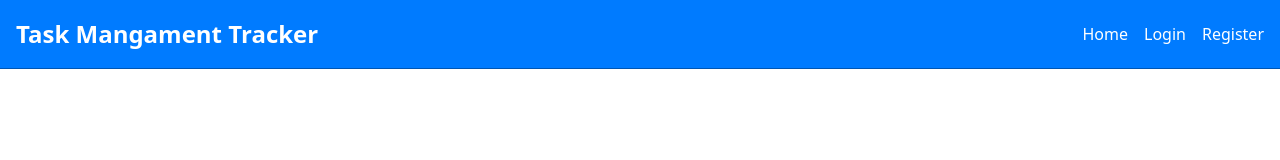
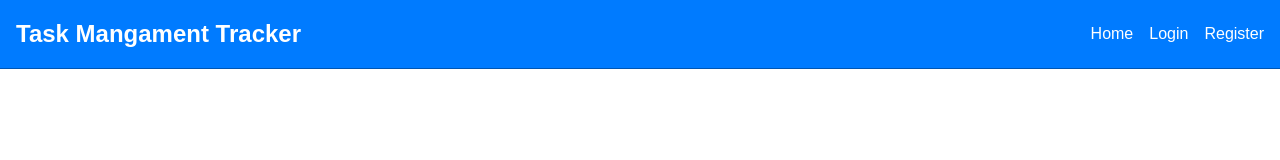
Before and after one commit to RoaaTareq/Task-Management-Web-FE, a React (Create React App) app: page / in a window 1280 px wide. Shown: the top 160 px of the page. Built offline with nearby package versions, Linux system fonts and the light colour scheme.

Commit message:
first vsersion

```diff
--- a/src/index.css
+++ b/src/index.css
@@ -1,13 +1,16 @@
-body {
+* {
   margin: 0;
-  font-family: -apple-system, BlinkMacSystemFont, 'Segoe UI', 'Roboto', 'Oxygen',
-    'Ubuntu', 'Cantarell', 'Fira Sans', 'Droid Sans', 'Helvetica Neue',
-    sans-serif;
-  -webkit-font-smoothing: antialiased;
-  -moz-osx-font-smoothing: grayscale;
+  padding: 0;
+  box-sizing: border-box;
 }
 
-code {
-  font-family: source-code-pro, Menlo, Monaco, Consolas, 'Courier New',
-    monospace;
+@font-face {
+  font-family: 'Nunito Sans';
+  src: url('/public/assets/fonts/NunitoSans-VariableFont_YTLC\,opsz\,wdth\,wght.ttf') format('truetype') !important; /* Correct format for .ttf */
+  font-weight: normal;
+  font-style: normal;
 }
+
+body {
+  font-family: 'Nunito Sans', sans-serif !important; /* Use the correct font-family */
+}
```
Also changed, not shown: src/App.css (deleted, +0 -38 lines).
